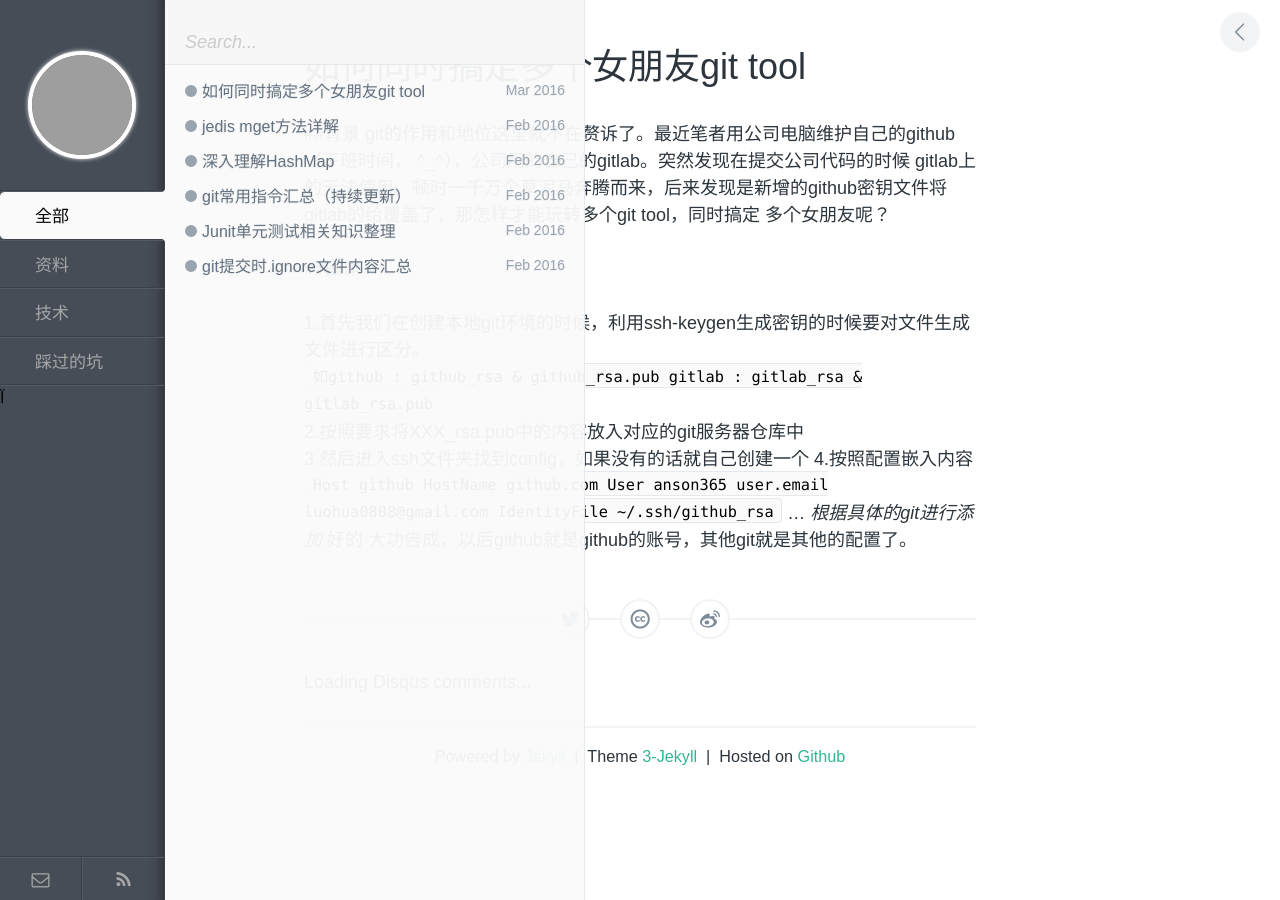
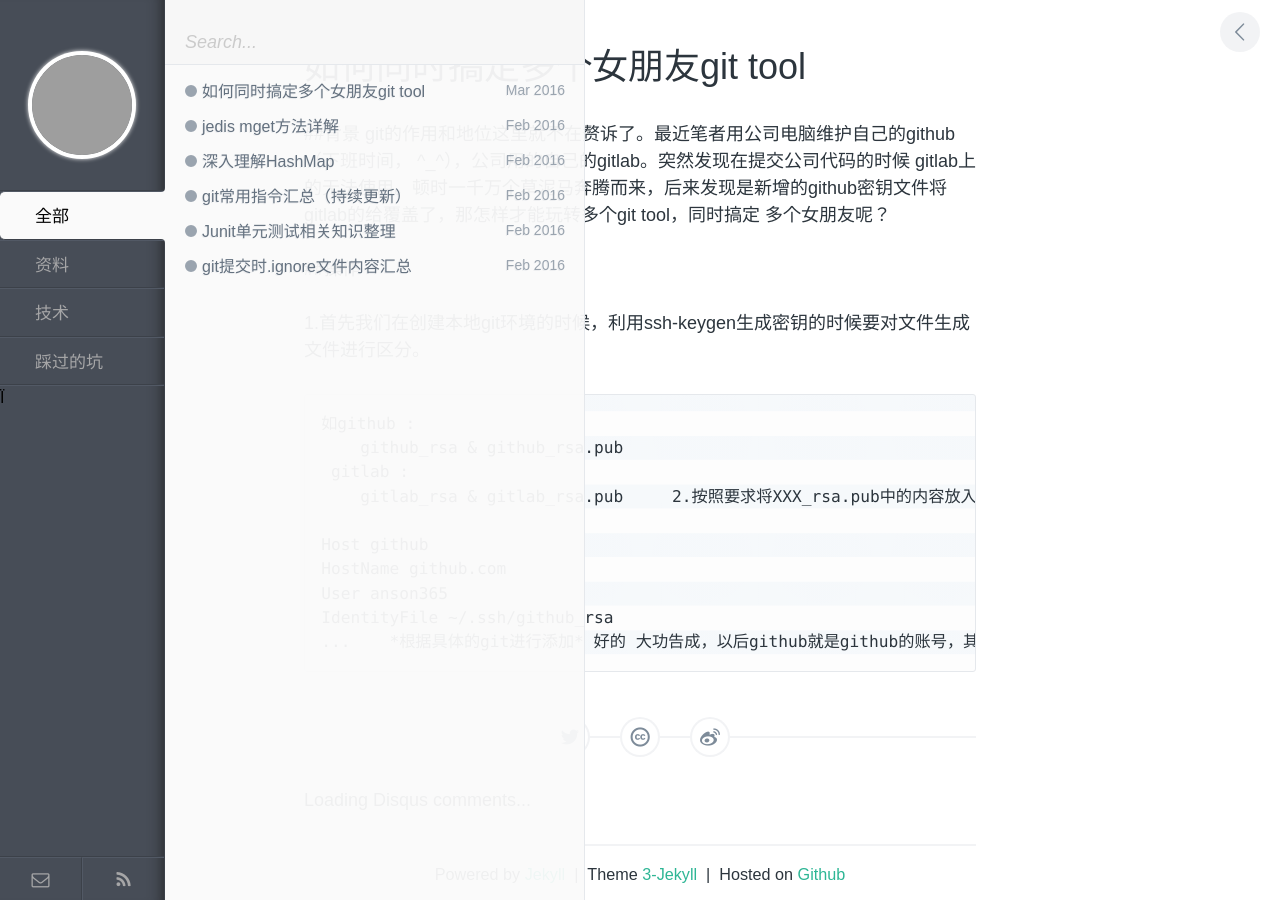
Before and after one commit to Anson365/anson365_draft, a Jekyll site: the page built from _posts/resource/2016-03-05-mutil-git-conflicts-sovle.md, in a window 1280 px wide. Built offline with Jekyll 4.4.1, drawn with Linux system fonts in a browser that asks for light colours; comment, search, counter and statistics services are not loaded; grey boxes are pictures that could not be loaded.

Commit message:
change style

````diff
--- a/_posts/resource/2016-03-05-mutil-git-conflicts-sovle.md
+++ b/_posts/resource/2016-03-05-mutil-git-conflicts-sovle.md
@@ -13,20 +13,19 @@ gitlab上的无法使用。顿时一千万个草泥马奔腾而来，后来发
 ##操作
 
 1.首先我们在创建本地git环境的时候，利用ssh-keygen生成密钥的时候要对文件生成文件进行区分。
-    ```
+
     如github :
         github_rsa & github_rsa.pub
      gitlab :
-        gitlab_rsa & gitlab_rsa.pub```
+        gitlab_rsa & gitlab_rsa.pub
 2.按照要求将XXX_rsa.pub中的内容放入对应的git服务器仓库中
 3.然后进入ssh文件夹找到config，如果没有的话就自己创建一个
 4.按照配置嵌入内容
-    ```
+
     Host github
     HostName github.com
     User anson365
-    user.email luohua0808@gmail.com
-    IdentityFile ~/.ssh/github_rsa```
+    IdentityFile ~/.ssh/github_rsa
     ...
    *根据具体的git进行添加*
 好的 大功告成，以后github就是github的账号，其他git就是其他的配置了。
````
